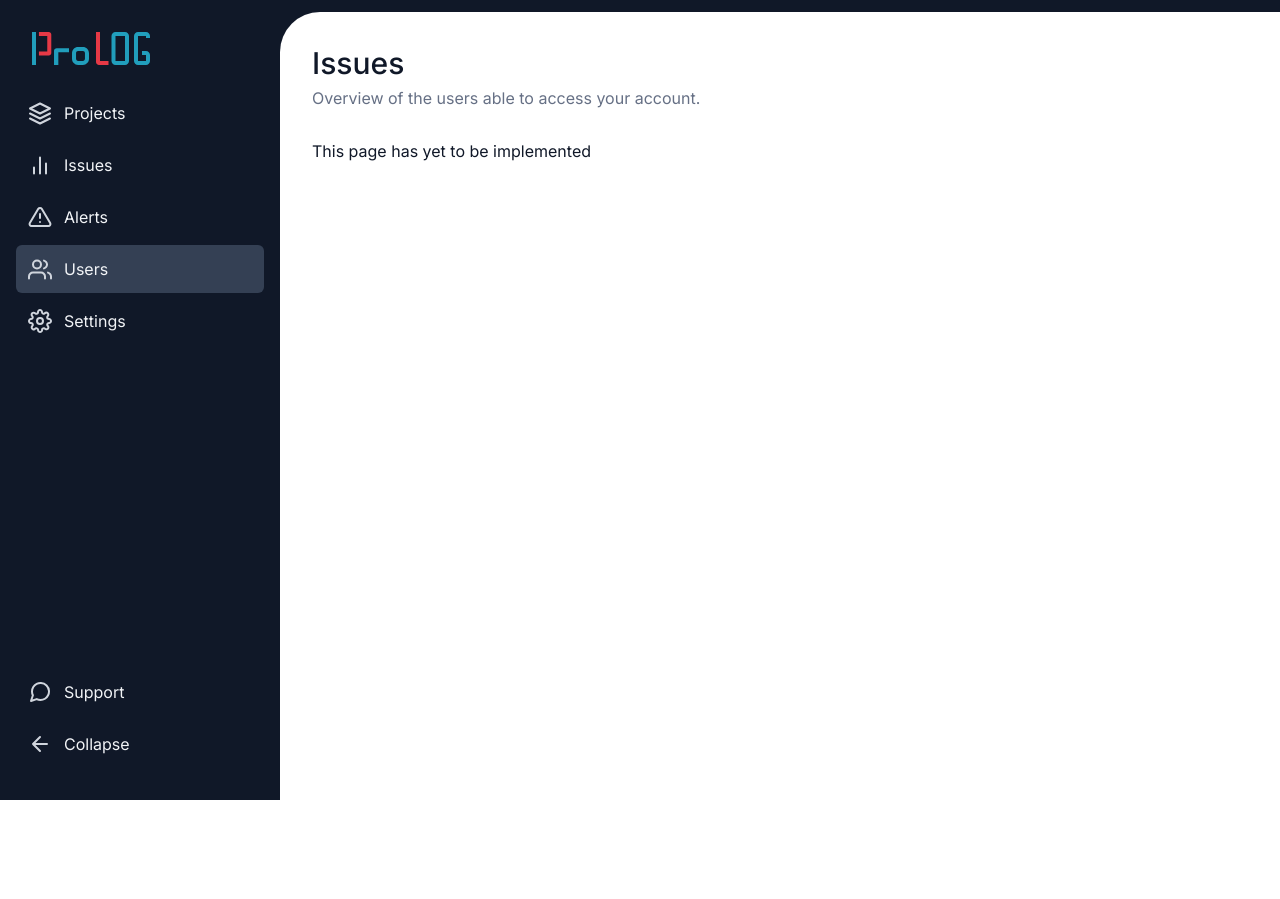
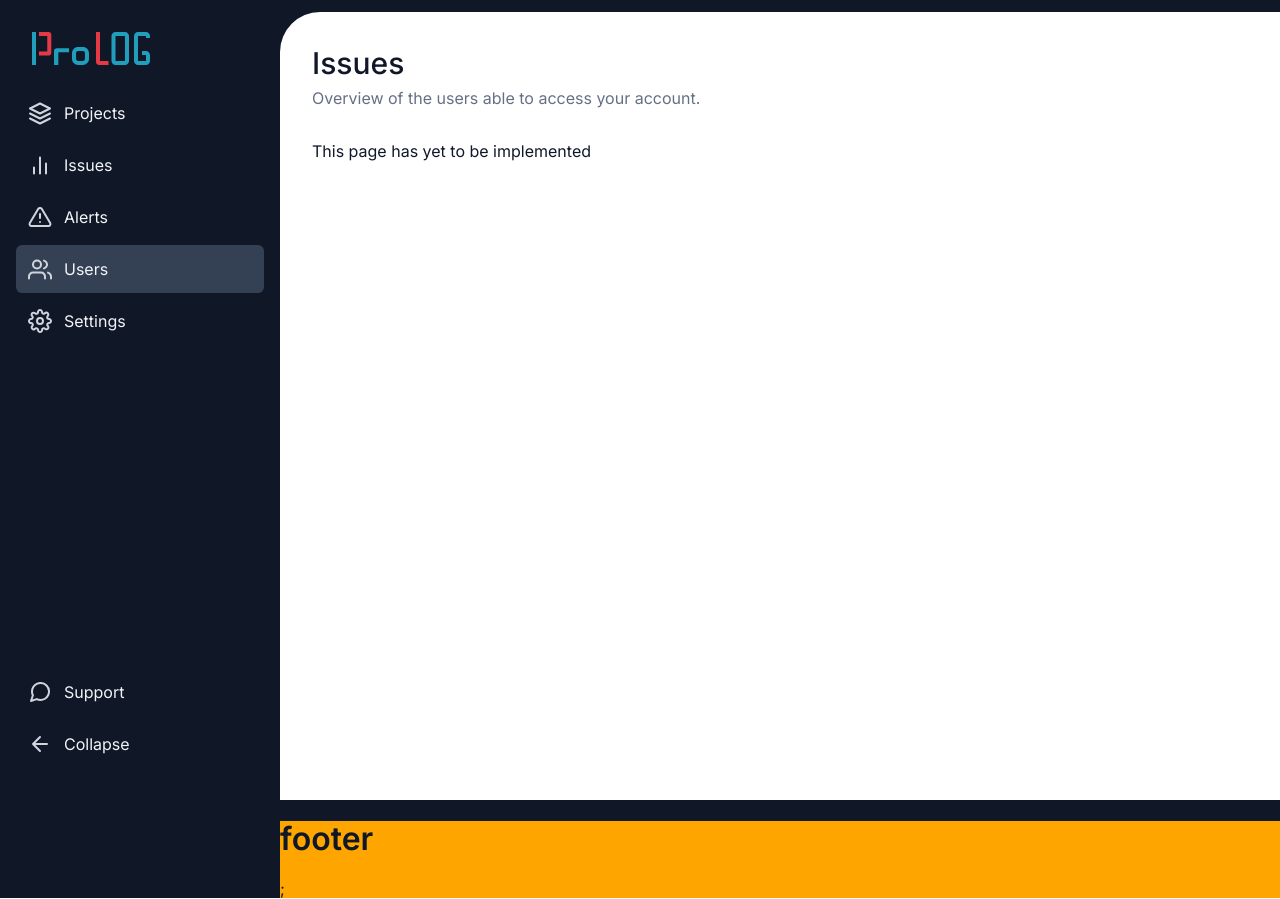
Before and after one commit to profydev/prolog-app-maxleee, a Next.js app: page /dashboard/users in a window 1280 px wide. Before the commit the page ends 800 px from the top, so only its background shows below. Built offline with nearby package versions, Linux system fonts and the light colour scheme.

Commit message:
footer files initial

```diff
--- /dev/null
+++ b/features/layout/footer/footer.module.scss
@@ -0,0 +1,3 @@
+.footer {
+  background-color: orange;
+}
--- /dev/null
+++ b/features/layout/footer/footer.tsx
@@ -0,0 +1,9 @@
+import styles from "./footer.module.scss";
+
+export function Footer() {
+  return (
+    <footer className={styles.footer}>
+      <h1>footer</h1>;
+    </footer>
+  );
+}
--- /dev/null
+++ b/features/layout/footer/index.ts
@@ -0,0 +1 @@
+export { Footer } from "./footer";
--- a/features/layout/page-container/page-container.tsx
+++ b/features/layout/page-container/page-container.tsx
@@ -1,6 +1,7 @@
 import Head from "next/head";
 import { SidebarNavigation } from "../sidebar-navigation";
 import styles from "./page-container.module.scss";
+import { Footer } from "../footer";
 
 type PageContainerProps = {
   children: React.ReactNode;
@@ -20,13 +21,16 @@
       </Head>
 
       <SidebarNavigation />
-      <main className={styles.main}>
+      <div className={styles.main}>
+        <main>
           <div className={styles.contentContainer}>
             <h1 className={styles.title}>{title}</h1>
             <div className={styles.info}>{info}</div>
             {children}
           </div>
         </main>
+        <Footer />
+      </div>
     </div>
   );
 }
```
Lines whose indentation alone changed are shown as unchanged.
